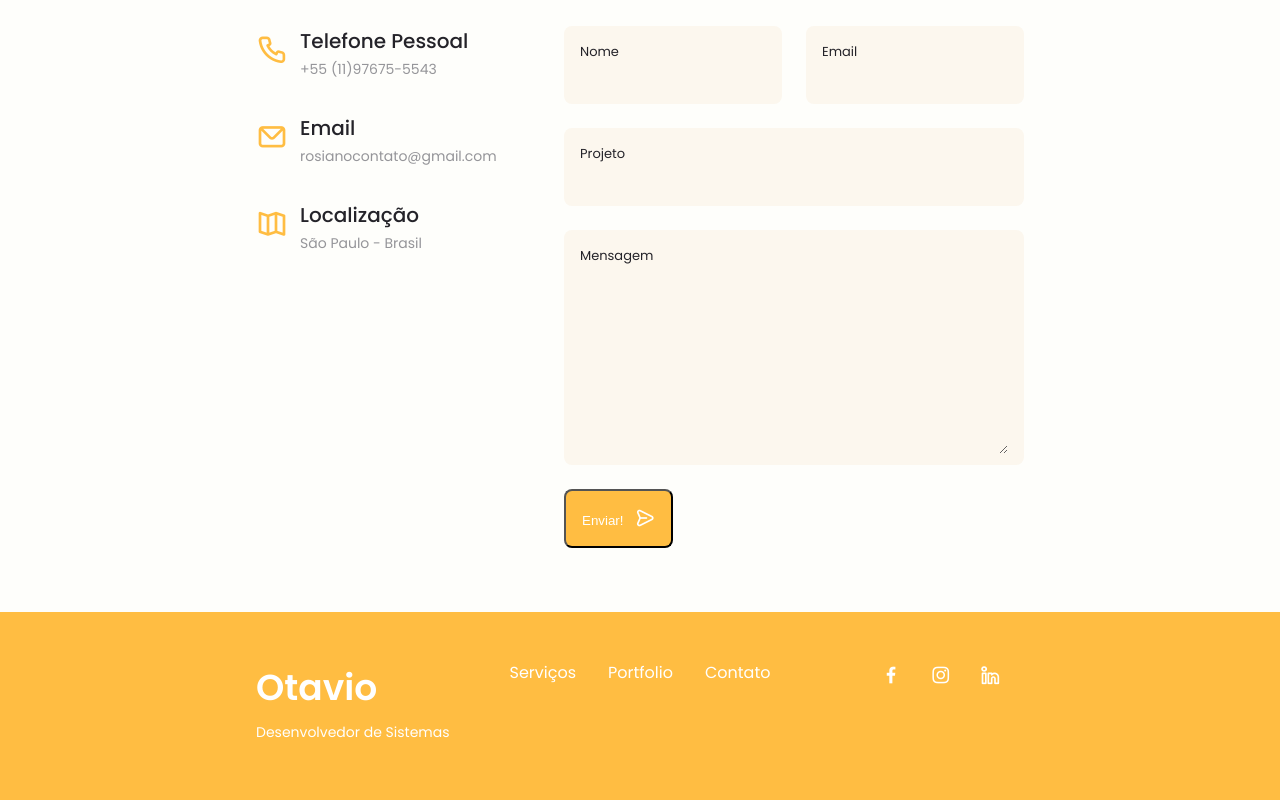
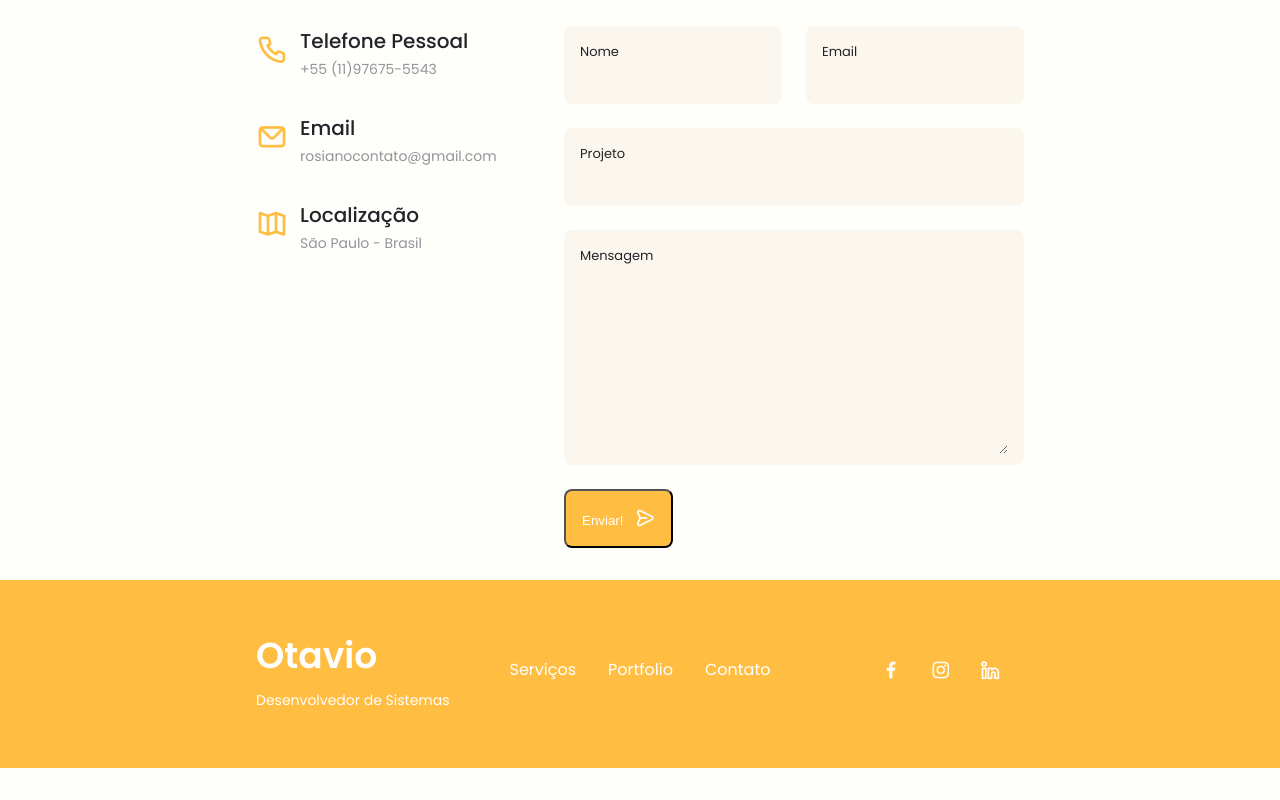
Before and after one commit to AndreasOtavio/CV-Portfolio-master, a plain HTML site: page index.html in a window 1280 px wide. Shown: the part 5500-6300 px from the top of the page. After the commit the page ends 6268 px from the top, so only its background shows below. Drawn offline with nearby package versions, Linux system fonts and the light colour scheme.

Commit message:
alteração no footer
Fiz um ajuste no alinhamento do rodapé do projeto.

```diff
--- a/assets/css/styles.css
+++ b/assets/css/styles.css
@@ -930,16 +930,18 @@ img {
 /*==================== FOOTER ====================*/
 
 .footer {
-  padding-top: 2rem;
+  display: flex;
 }
 
 .footer_container {
   row-gap: 3.5rem;
+  align-items: center;
 }
 
 .footer_bg {
   background-color: var(--first-color);
   padding: 2rem 0 3rem;
+  width: 100vw;
 }
 
 .footer_title {
```
